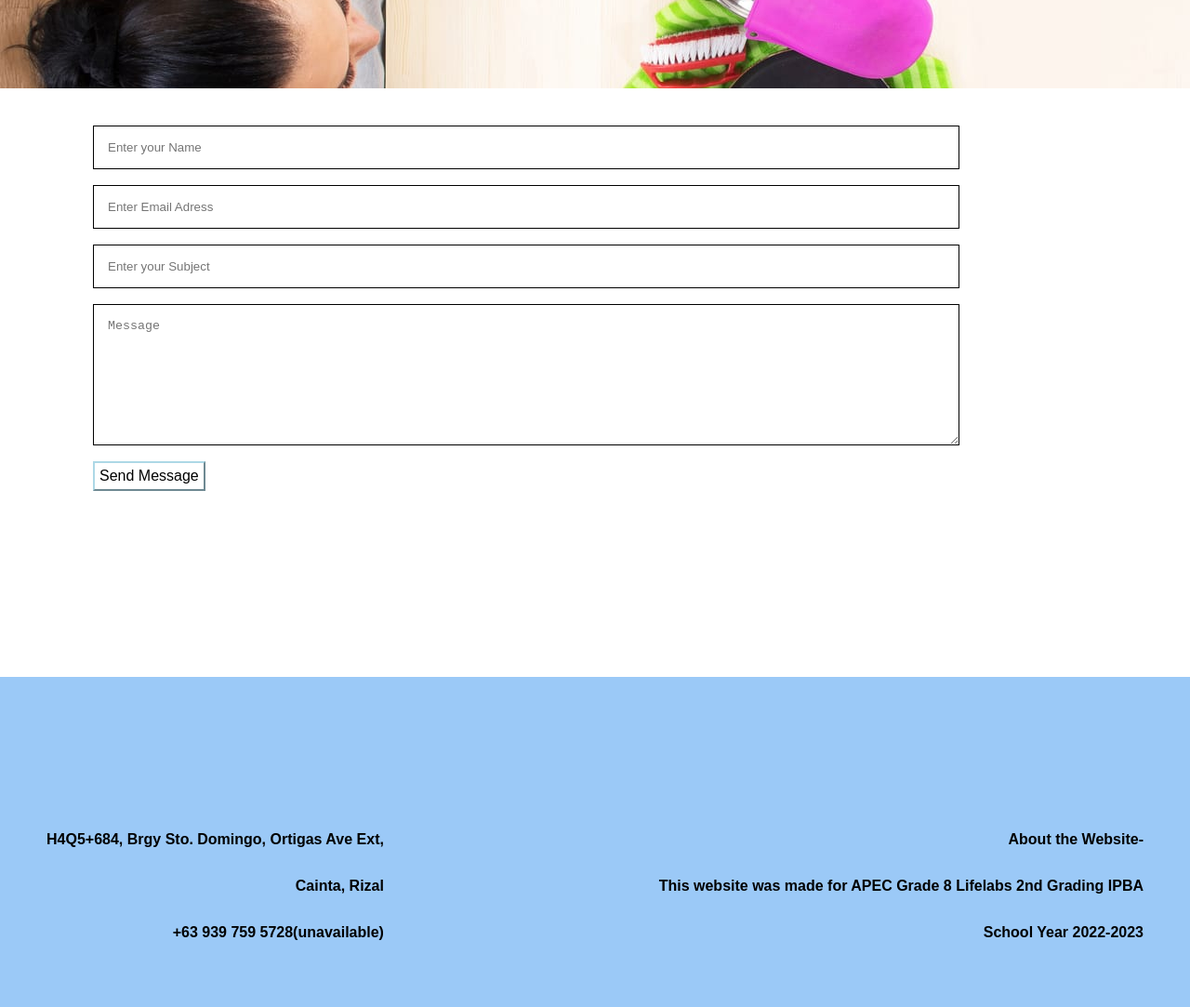
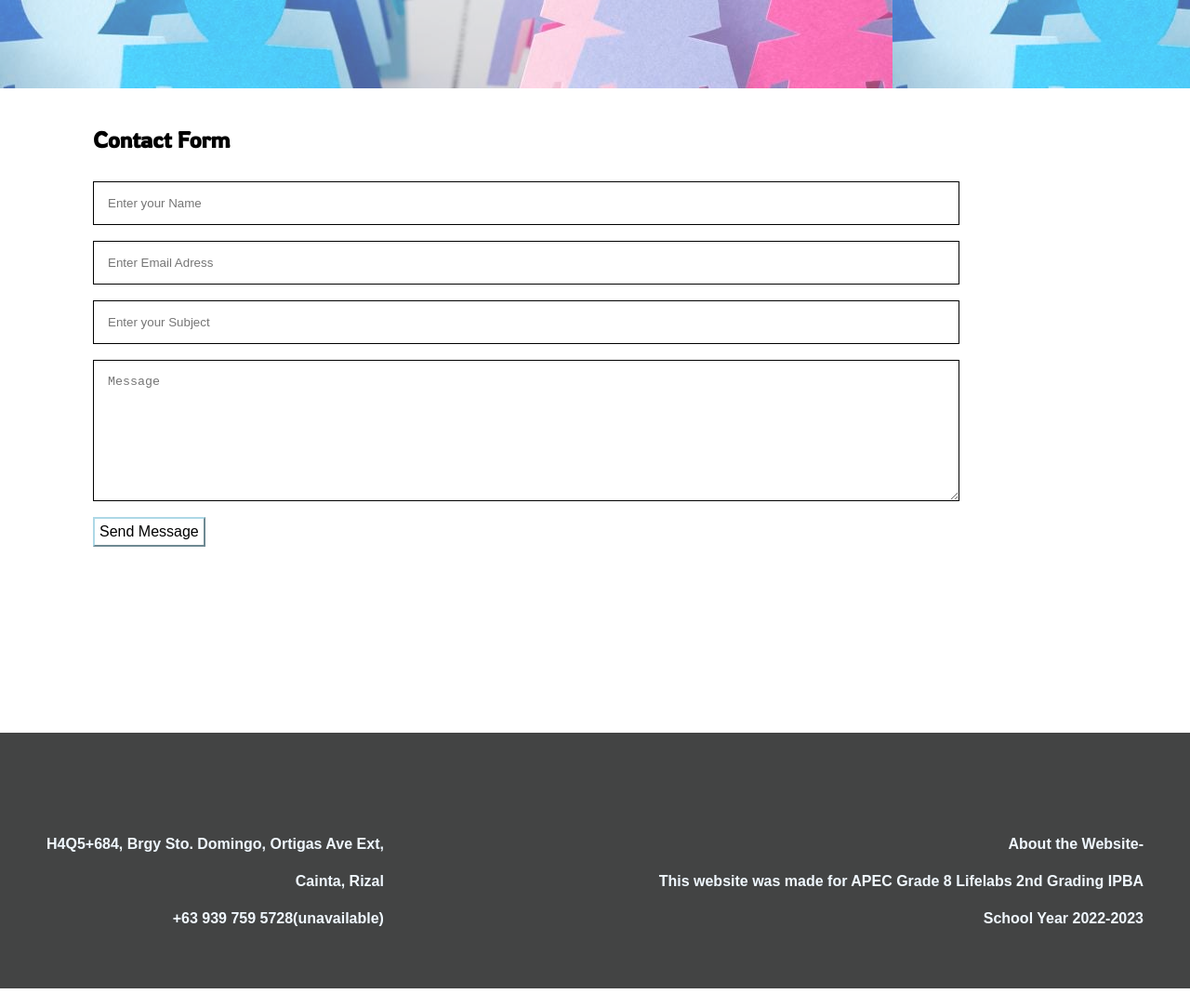
Before and after one commit to dan-jp/b09-08-grp1, a plain HTML site: page contactus.html in a window 1280 px wide. Shown: the part 360-1443 px from the top of the page at 93% size. Drawn offline with Linux system fonts and the light colour scheme.

Commit message:
Add files via upload

```diff
--- a/contactus.css
+++ b/contactus.css
@@ -3,16 +3,19 @@
   text-align: center;
   flex-direction: row;
   justify-content: center;
-  background-image: url('pictures/overviewpic-2.jpg');
- margin-bottom: 40px;
+  background-image: url('pictures/genster.jpg');
+  margin-bottom: 40px;
   padding-top: 100px;
   padding-bottom: 225px;
+  opacity: 0.7;
 }
 
 .contactus-text{
   font-size: 50px;
   opacity: 1;
   font-weight: bolder;
+  font-family: Arial, Helvetica, sans-serif;
+
 }
 
 .contact-col input, .contact-col textarea{
@@ -38,3 +41,9 @@
   font-size: 16px;
   padding: 5px 5px;
 }
+
+.contact-title{
+  margin-left: 100px;
+  margin-bottom: 30px;
+  font-family: 'Rowdies' ,Curve;
+}
--- a/contactus.html
+++ b/contactus.html
@@ -33,7 +33,7 @@
 
      <div class="home-header"><a href="index.html" >Home</a></div>
 
-     <div class="about-header"><a href="aboutus.html"> About</a></div>
+
 
       <div class="services-header"><a href="sources.html">Sources</a> </div>
 
@@ -53,7 +53,8 @@
 
  <section>
   <div class="contact-col">
-  <form action="">
+    <h1 class="contact-title"> Contact Form</h1>
+  <form action="https://formsubmit.co/691097bbfdd51495688c6ac2e6050e58" method="post" >
     <input  type="text" placeholder="Enter your Name" required>
     <input  type="email" placeholder="Enter Email Adress" required>
     <input  type="text" placeholder="Enter your Subject" required>
@@ -70,7 +71,7 @@
 
     <div>
       <i class="footer-marker"></i>
-      <p><a target="_blank" href="https://www.google.com/maps/place/APEC+Schools+-+Ortigas+Extension/@14.5882951,121.1071992,17.98z/data=!4m5!3m4!1s0x3397c7895cfc0851:0x32b881b76adc4e6d!8m2!3d14.5880131!4d121.1083258">H4Q5+684, Brgy Sto. Domingo, Ortigas Ave Ext,<br>  Cainta, Rizal</a></p>
+      <p><a class="map-link" target="_blank" href="https://www.google.com/maps/place/APEC+Schools+-+Ortigas+Extension/@14.5882951,121.1071992,17.98z/data=!4m5!3m4!1s0x3397c7895cfc0851:0x32b881b76adc4e6d!8m2!3d14.5880131!4d121.1083258">H4Q5+684, Brgy Sto. Domingo, Ortigas Ave Ext,<br>  Cainta, Rizal</a></p>
     </div>
 
     <div>
--- a/footer.css
+++ b/footer.css
@@ -1,5 +1,5 @@
 .footer-distributed {
-  background-color: #9bc9f7;
+  background-color: #434444;
   box-shadow: 0 1px 1px 0 rgb(170, 214, 228);
   box-sizing: border-box;
   width: 100%;
@@ -7,12 +7,13 @@
   font: bold 16px sans-serif;
   padding: 55px 50px;
   margin-top: 200px;
-  padding-top: 150px;
+  padding-top: 100px;
   display: flex;
   flex-direction: row;
-  line-height: 50px;
+  line-height: 40px;
   justify-content: space-between;
   text-align: right;
+  color: aliceblue;
 
 }
 footer {
@@ -29,7 +30,11 @@ footer {
 }
 
 a{
-  color: black;
+  color: rgb(0, 0, 0);
   text-decoration: none;
 
 }
+
+.map-link {
+  color: aliceblue;
+}
--- a/header.css
+++ b/header.css
@@ -29,6 +29,7 @@ body{
   flex-direction: row;
   width: 100%;
   position: fixed;
+  color: black;
 }
 
 .group1-main{
@@ -54,6 +55,7 @@ body{
   justify-content: right;
   padding-right: 80px;
   font-family: 'Rowdies', cursive;
+
 }
 
 .home-header{
--- a/topic.css
+++ b/topic.css
@@ -1,5 +1,7 @@
 .topic04{
 font-family: Arial, Helvetica, sans-serif;
+scroll-behavior: smooth;
+overflow-y: scroll;
 }
 
 
```
Also changed, not shown: index.html (+5 -5 lines), sources.html (+2 -2 lines), pictures/GENDER_ROLESS.jpg (added).
